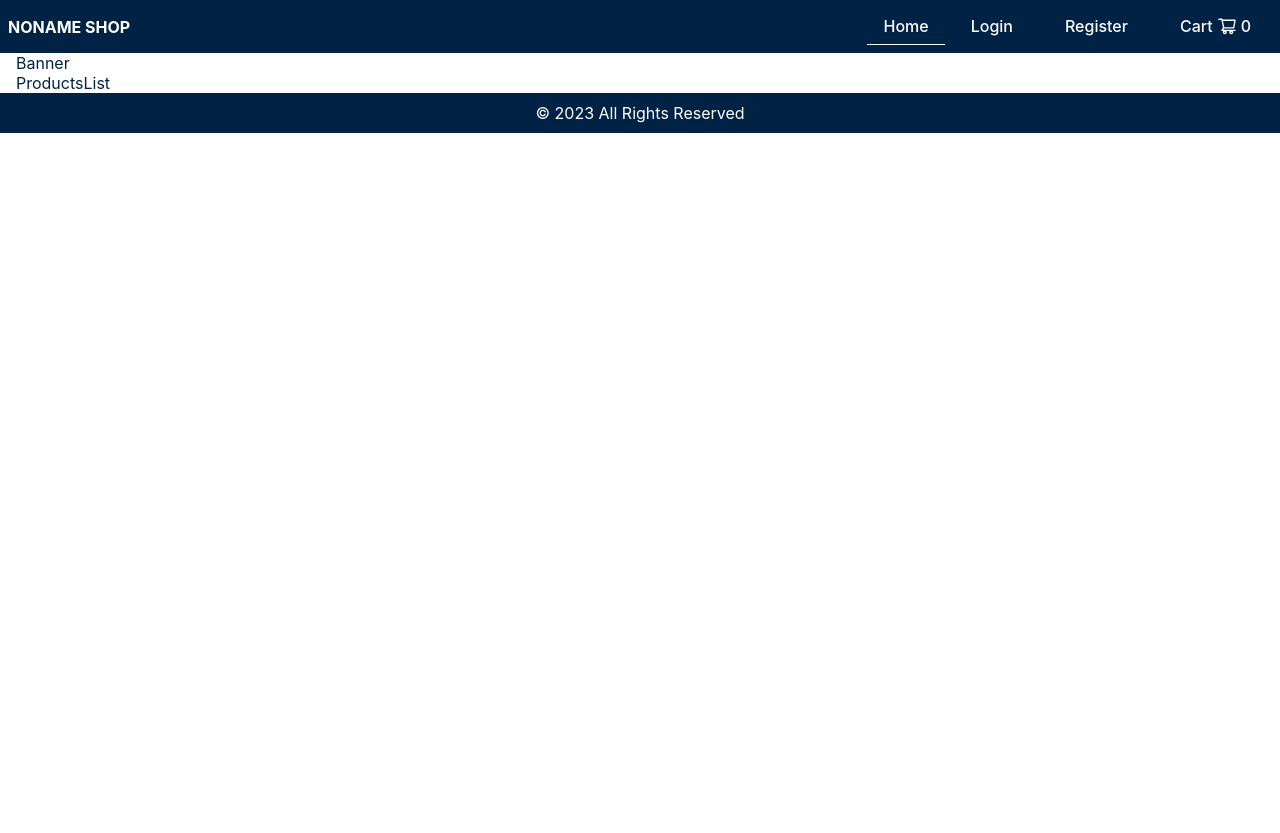
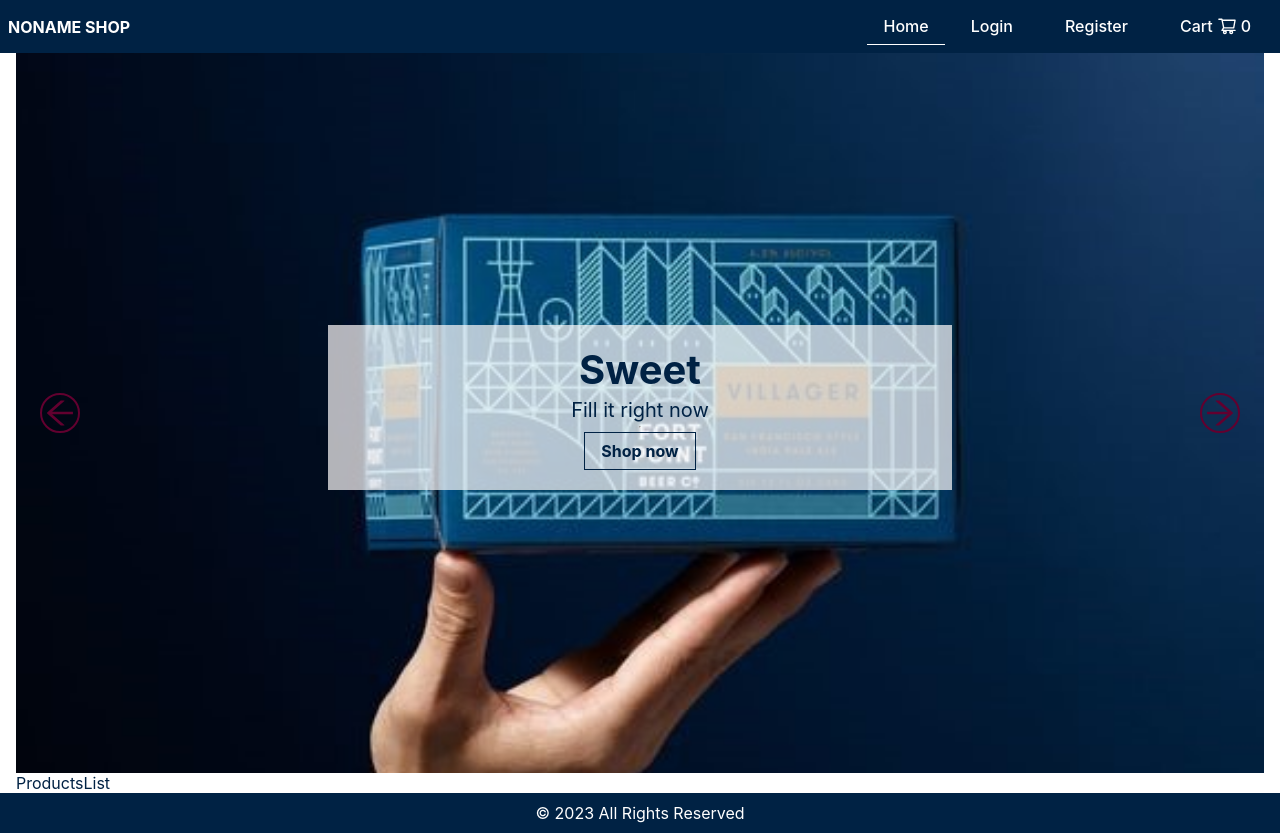
Before and after one commit to YuliiaDikun/sweet-corner, a React (Create React App) app: page / in a window 1280 px wide. Before the commit the page ends 800 px from the top, so only its background shows below. Built offline with nearby package versions, Linux system fonts and the light colour scheme; no server answers.

Commit message:
create: bunner markup and style

```diff
--- a/src/components/Banner/Banner.jsx
+++ b/src/components/Banner/Banner.jsx
@@ -1,11 +1,35 @@
-import React from 'react'
+import React, { useState } from "react";
+import { sliderData } from "./banner-data";
+import { AiOutlineArrowLeft, AiOutlineArrowRight } from "react-icons/ai";
+import { Slider, Slide, Content, Link, iconStyle, next, prev } from "./Banner.styled";
 
 const Banner = () => {
+  const [currentSlide, setCurrentSlide] = useState(0);
+  const sliderLength = sliderData.length;
+
   return (
-    <div>
-      Banner
-    </div>
-  )
-}
+    <Slider>
+      <AiOutlineArrowLeft size={20} style={{ ...iconStyle, ...prev }} />
+      <AiOutlineArrowRight size={20} style={ { ...iconStyle, ...next }}/>
+      {sliderData.map(({ image, heading, desc }, idx) => {
+        return (
+          <Slide key={idx} current={idx === currentSlide}>
+            {idx === currentSlide && (
+              <>
+                <img src={image} alt="sweet slide" />
+                <Content>
+                  <h2>{heading}</h2>
+                  <p>{desc}</p>
+                  <hr />
+                  <Link href="#product">Shop now</Link>
+                </Content>
+              </>
+            )}
+          </Slide>
+        );
+      })}
+    </Slider>
+  );
+};
 
-export default Banner
+export default Banner;
--- a/src/components/Banner/Banner.styled.js
+++ b/src/components/Banner/Banner.styled.js
@@ -0,0 +1,83 @@
+import styled from "styled-components";
+import { theme } from "../../styles/theme";
+export const Slider = styled.div`
+  width: 100%;
+  height: 90vh;
+  position: relative;
+  overflow: hidden;
+  background-color: ${({ theme }) => theme.colors.grey}; ;
+`;
+export const Slide = styled.div`
+  position: absolute;
+  top: 0;
+  left: 0;
+  width: 100%;
+  height: 100%;
+  opacity: ${({ current }) => (current ? "1" : "0")};
+  transform: ${({ current }) =>
+    current ? "translateX(0)" : "translateX(-50%)"};
+  transition: all 0.5s ease;
+  img {
+    width: 100%;
+    height: 100%;
+    display: block;
+    object-fit: cover;
+  }
+`;
+export const Content = styled.div`
+  position: absolute;
+  text-align: center;
+  left: 50%;
+  width: 50%;
+  padding: ${({ theme }) => theme.spacing(5)};
+  display: flex;
+  gap: ${({ theme }) => theme.spacing(1)};
+  justify-self: center;
+  align-items: center;
+  flex-direction: column;
+  transform: translateX(-50%);
+  background: rgba(255, 251, 251, 0.7);
+  animation: slider 1s ease 0.5s;
+  animation-fill-mode: forwards;
+  h2 {
+    font-size: ${({ theme }) => theme.spacing(10)};
+    color: ${({ theme }) => theme.colors.dark};
+  }
+  p {
+    font-size: ${({ theme }) => theme.spacing(5)};
+    color: ${({ theme }) => theme.colors.dark};
+  }
+`;
+export const Link = styled.a`
+  display: block;
+  padding: ${({ theme }) => theme.spacing(2)} ${({ theme }) => theme.spacing(4)};
+  color: ${({ theme }) => theme.colors.dark};
+  font-weight: 700;
+  border: 1px solid ${({ theme }) => theme.colors.dark};
+  transition: color 0.3s, border 0.3s;
+  &:hover {
+    color: ${({ theme }) => theme.colors.accent};
+    border: 1px solid ${({ theme }) => theme.colors.accent};
+  }
+`;
+export const iconStyle = {
+  border: `2px solid ${theme.colors.accent}`,
+  borderRadius: "50%",
+  background: "transparent",
+  color: "#fff",
+  width: "2.5rem",
+  height: "2.5rem",
+  cursor: "pointer",
+  position: "absolute",
+  top: "50%",
+  transform: "translateY(-50%)",
+  zIndex: "2",
+};
+export const next = {
+  right: "1.5rem",
+  color: `${theme.colors.accent}`,
+};
+export const prev = {
+  left: "1.5rem",
+  color: `${theme.colors.accent}`,
+};
--- /dev/null
+++ b/src/components/Banner/banner-data.js
@@ -0,0 +1,20 @@
+import slide1 from "../../assets/banner/1.jpg";
+import slide2 from "../../assets/banner/2.jpg";
+import slide3 from "../../assets/banner/3.jpg";
+export const sliderData = [
+  {
+    image: slide1,
+    heading: "Sweet",
+    desc: "Fill it right now",
+  },
+  {
+    image: slide2,
+    heading: "Delicious",
+    desc: "Fill it right now",
+  },
+  {
+    image: slide3,
+    heading: "Tasty",
+    desc: "Fill it right now",
+  },
+];
--- a/src/index.css
+++ b/src/index.css
@@ -43,3 +43,14 @@
     transform: translateY(0);
   }
 }
+@keyframes slider {
+  0% {
+    visibility: visible;
+    top: 23rem;
+  }
+
+  100% {
+    visibility: visible;
+    top: 17rem;
+  }
+}
```
